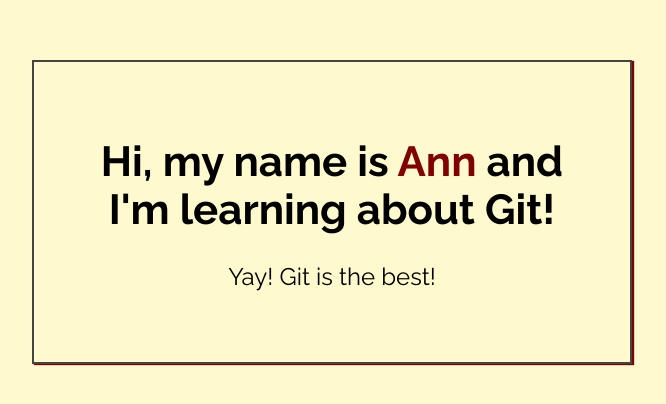
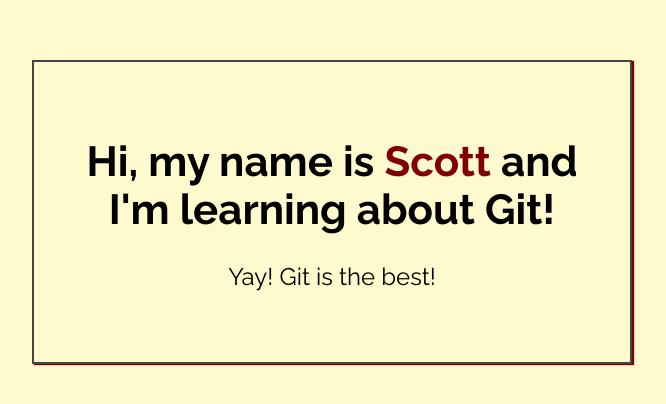
Before and after one commit to scottw1lson/my-first-repo, a plain HTML site: page index.html in a window 1280 px wide. Shown: the part 188-592 px from the top of the page, without its empty margins (308-974 px from the left). Drawn offline with Linux system fonts and the light colour scheme.

Commit message:
Added name to index.html

```diff
--- a/index.html
+++ b/index.html
@@ -14,7 +14,7 @@
 <body>
 
     <div class="greeting">
-        <h1>Hi, my name is <span class="highlight">Ann</span> and I'm learning about Git! </h1>
+        <h1>Hi, my name is <span class="highlight">Scott</span> and I'm learning about Git! </h1>
 
         <p>Yay! Git is the best!</p>
     </div>
```
